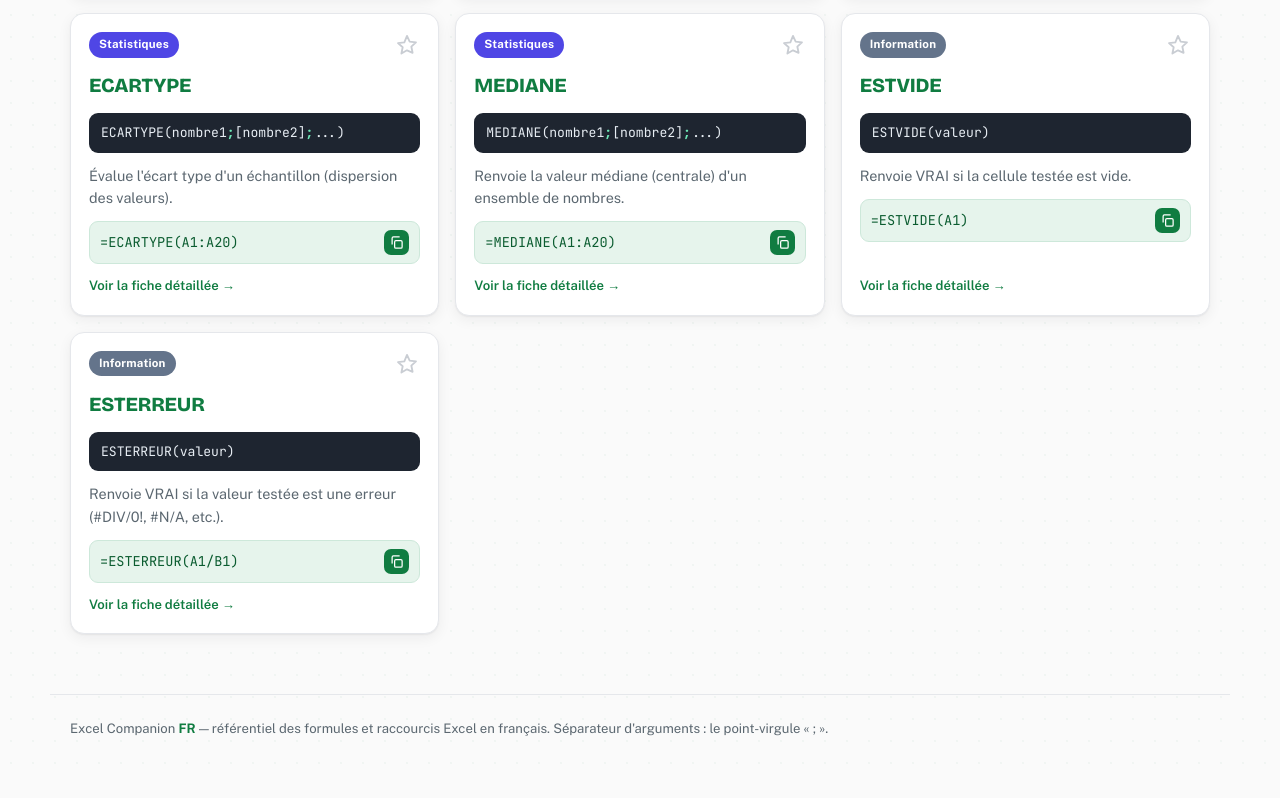
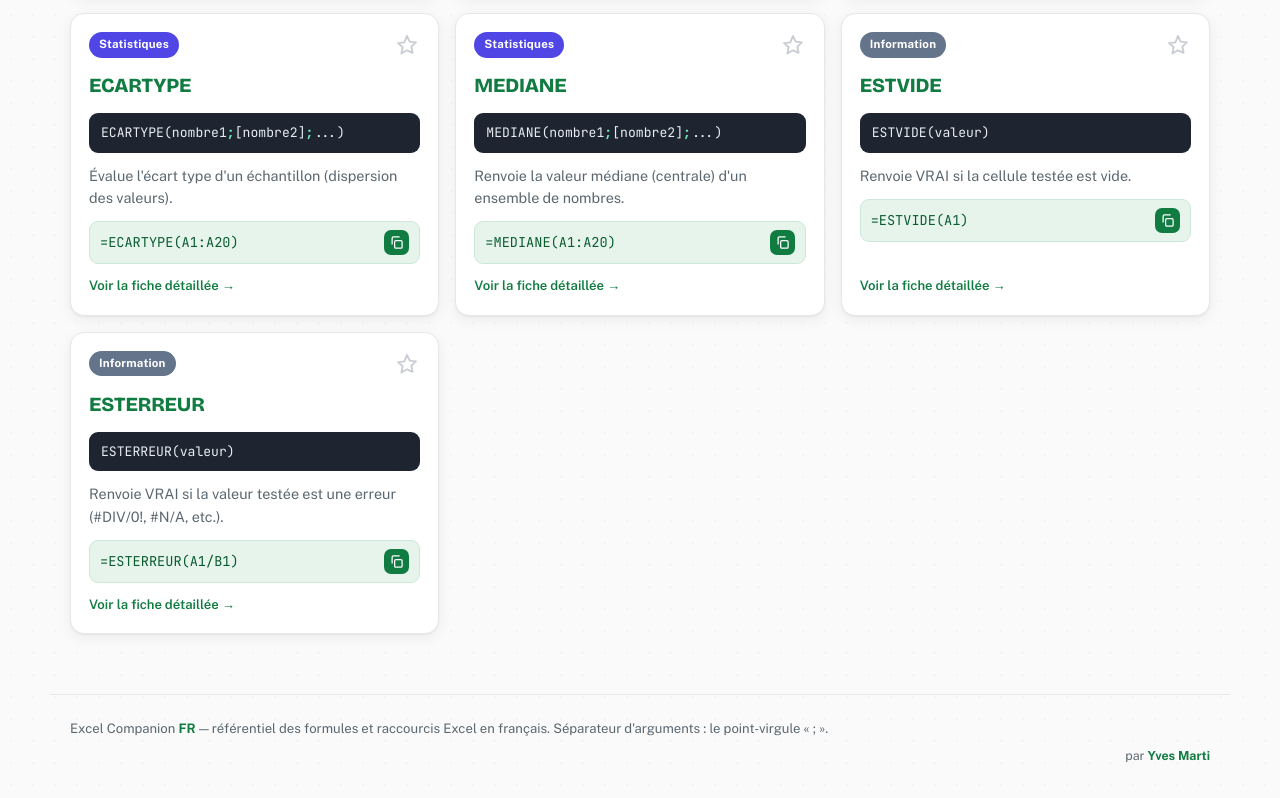
Before and after one commit to yvesmarti/guide-excel, a plain HTML site: page index.html in a window 1280 px wide. Shown: the part 8268-9066 px from the top of the page. Drawn offline with nearby package versions, Linux system fonts and the light colour scheme.

Commit message:
Rajout footer

```diff
--- a/index.html
+++ b/index.html
@@ -68,6 +68,7 @@
 
   <footer class="pied">
     <p>Excel Companion <strong>FR</strong> — référentiel des formules et raccourcis Excel en français. Séparateur d'arguments&nbsp;: le point-virgule «&nbsp;;&nbsp;».</p>
+    <p class="pied-lien"><a href="https://yvesmarti.github.io" target="_blank" rel="noopener">par <strong>Yves Marti</strong></a></p>
   </footer>
 
   <!-- Notification de copie -->
--- a/styles.css
+++ b/styles.css
@@ -263,6 +263,9 @@ body {
   color: var(--texte-doux); font-size: .82rem; border-top: 1px solid var(--bordure);
 }
 .pied strong { color: var(--vert); }
+.pied-lien { margin: 6px 0 0; text-align: right; }
+.pied-lien a { color: var(--texte-doux); text-decoration: none; font-size: .78rem; transition: color .2s; }
+.pied-lien a:hover { color: var(--vert); }
 
 /* ---------- Toast ---------- */
 .toast {
```
